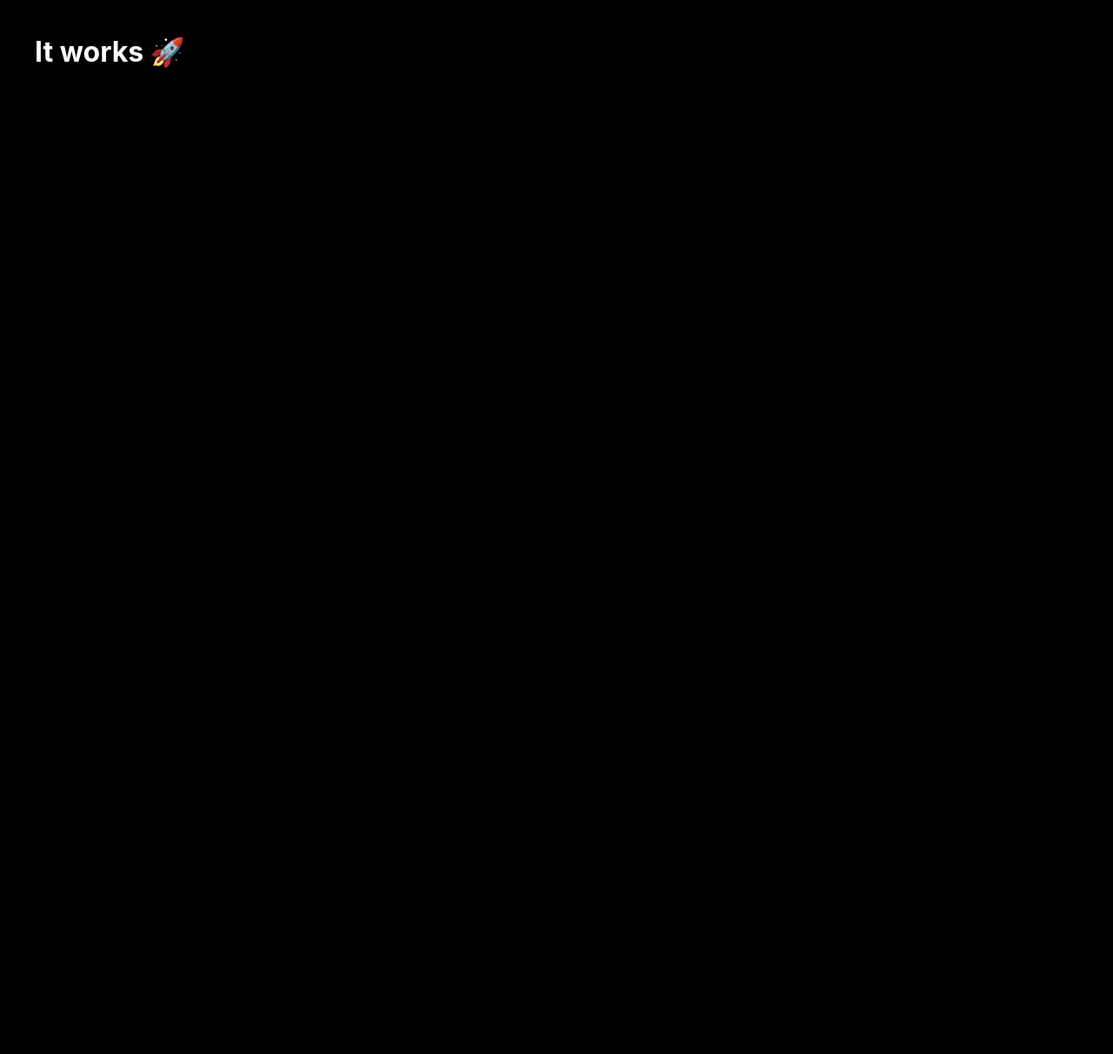
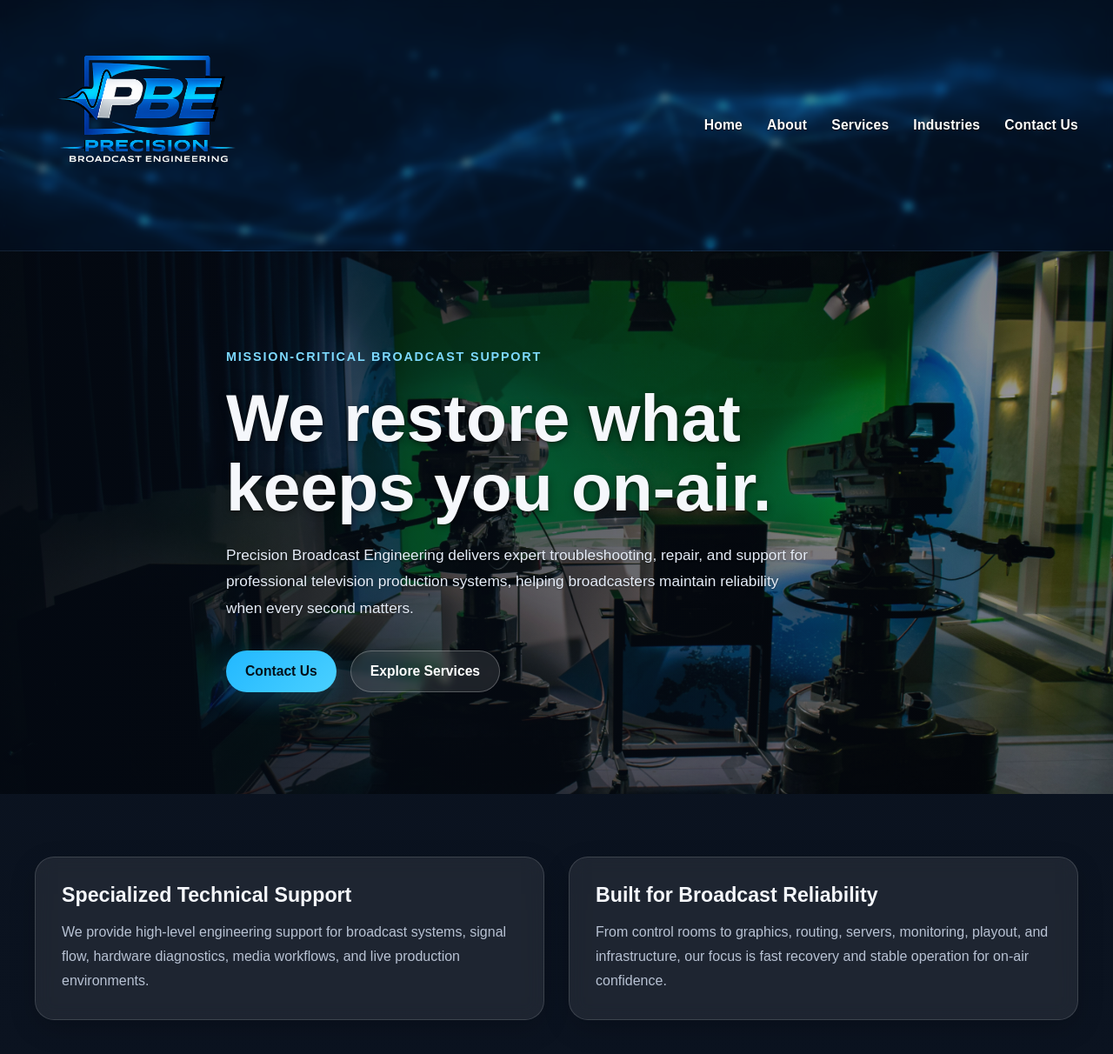
Before and after one commit to lmart828/pbe-website, a Next.js app: page / in a window 1280 px wide. Shown: the top 1212 px of the page at 87% size. Before the commit the page ends 800 px from the top, so only its background shows below. Built offline with nearby package versions, Linux system fonts and the light colour scheme.

Commit message:
update homepage layout and global styles

```diff
--- a/app/globals.css
+++ b/app/globals.css
@@ -1,49 +1,326 @@
-/* ========================= */
-/* RESET */
-/* ========================= */
+@import "tailwindcss";
+
+:root {
+  --background: #0a0f1a;
+  --foreground: #f5f7fb;
+  --muted: #b8c2d3;
+  --card: rgba(255, 255, 255, 0.08);
+  --card-border: rgba(255, 255, 255, 0.14);
+  --primary: #22b8ff;
+  --primary-dark: #0c7db8;
+  --secondary: rgba(255, 255, 255, 0.1);
+  --secondary-border: rgba(255, 255, 255, 0.25);
+}
+
 * {
   box-sizing: border-box;
+  margin: 0;
   padding: 0;
-  margin: 0;
 }
 
 html,
 body {
-  background-color: #000;
-  color: #fff;
-  font-family: Inter, ui-sans-serif, system-ui, -apple-system,
-    BlinkMacSystemFont, "Segoe UI", sans-serif;
+  max-width: 100%;
+  overflow-x: hidden;
 }
 
-/* ========================= */
-/* LINKS */
-/* ========================= */
-a {
-  text-decoration: none;
-  color: inherit;
+body {
+  background: var(--background);
+  color: var(--foreground);
+  font-family: Arial, Helvetica, sans-serif;
 }
 
-/* ========================= */
-/* NAV LINKS */
-/* ========================= */
-.nav-link {
-  color: rgba(255, 255, 255, 0.75);
-  font-weight: 500;
-  transition: all 0.25s ease;
+a {
+  color: inherit;
+  text-decoration: none;
 }
 
-.nav-link:hover {
-  color: #3aa0ff;
+.site-shell {
+  min-height: 100vh;
+  background: linear-gradient(180deg, #09111d 0%, #0b1320 100%);
 }
 
-/* ========================= */
-/* 🔥 IMAGE ZOOM ANIMATION */
-/* ========================= */
-@keyframes slowZoom {
-  0% {
-    background-size: 100%;
+.container {
+  width: min(1200px, calc(100% - 48px));
+  margin: 0 auto;
+}
+
+.topbar {
+  position: sticky;
+  top: 0;
+  z-index: 1000;
+  background-image: url("/header-bg.png");
+  background-size: cover;
+  background-position: center;
+  background-repeat: no-repeat;
+  border-bottom: 1px solid rgba(255, 255, 255, 0.08);
+}
+
+.topbar-overlay {
+  position: absolute;
+  inset: 0;
+  background: rgba(7, 12, 20, 0.45);
+  backdrop-filter: blur(4px);
+  -webkit-backdrop-filter: blur(4px);
+  pointer-events: none;
+}
+
+.navbar {
+  position: relative;
+  z-index: 2;
+  min-height: 96px;
+  display: flex;
+  align-items: center;
+  justify-content: space-between;
+  gap: 24px;
+  padding: 14px 0;
+}
+
+.logo-wrap {
+  display: flex;
+  align-items: center;
+  flex-shrink: 0;
+}
+
+.logo-img {
+  width: auto;
+  height: auto;
+  max-width: 260px;
+}
+
+.nav-links {
+  display: flex;
+  align-items: center;
+  gap: 28px;
+  flex-wrap: wrap;
+}
+
+.nav-links a {
+  color: #ffffff;
+  font-size: 0.98rem;
+  font-weight: 600;
+  letter-spacing: 0.2px;
+  transition:
+    opacity 0.25s ease,
+    transform 0.25s ease;
+  text-shadow:
+    0 1px 2px rgba(0, 0, 0, 0.65),
+    0 0 1px rgba(0, 0, 0, 0.8);
+}
+
+.nav-links a:hover {
+  opacity: 0.85;
+  transform: translateY(-1px);
+}
+
+.hero {
+  position: relative;
+  min-height: 78vh;
+  display: flex;
+  align-items: center;
+  background-size: cover;
+  background-position: center;
+  background-repeat: no-repeat;
+}
+
+.hero-overlay {
+  position: absolute;
+  inset: 0;
+  background:
+    linear-gradient(
+      90deg,
+      rgba(4, 10, 20, 0.86) 0%,
+      rgba(6, 13, 24, 0.68) 42%,
+      rgba(8, 14, 24, 0.4) 100%
+    );
+}
+
+.hero-content {
+  position: relative;
+  z-index: 2;
+  padding: 88px 0 96px;
+  max-width: 760px;
+}
+
+.eyebrow {
+  display: inline-block;
+  margin-bottom: 18px;
+  color: #7dd9ff;
+  font-size: 0.9rem;
+  font-weight: 700;
+  letter-spacing: 1.8px;
+  text-transform: uppercase;
+}
+
+.hero h1 {
+  font-size: clamp(2.6rem, 6vw, 5rem);
+  line-height: 1.05;
+  font-weight: 800;
+  max-width: 680px;
+  text-shadow:
+    0 2px 10px rgba(0, 0, 0, 0.45),
+    0 1px 2px rgba(0, 0, 0, 0.4);
+}
+
+.hero-text {
+  margin-top: 22px;
+  max-width: 680px;
+  color: #e5ecf7;
+  font-size: 1.08rem;
+  line-height: 1.75;
+  text-shadow: 0 1px 2px rgba(0, 0, 0, 0.35);
+}
+
+.hero-actions {
+  display: flex;
+  gap: 16px;
+  flex-wrap: wrap;
+  margin-top: 34px;
+}
+
+.btn {
+  display: inline-flex;
+  align-items: center;
+  justify-content: center;
+  min-height: 48px;
+  padding: 0 22px;
+  border-radius: 999px;
+  font-size: 0.98rem;
+  font-weight: 700;
+  transition:
+    transform 0.25s ease,
+    opacity 0.25s ease,
+    background 0.25s ease,
+    border-color 0.25s ease;
+}
+
+.btn:hover {
+  transform: translateY(-1px);
+}
+
+.btn-primary {
+  background: linear-gradient(135deg, var(--primary) 0%, #4ad0ff 100%);
+  color: #04111c;
+  box-shadow: 0 10px 28px rgba(34, 184, 255, 0.22);
+}
+
+.btn-primary:hover {
+  opacity: 0.94;
+}
+
+.btn-secondary {
+  background: var(--secondary);
+  color: #ffffff;
+  border: 1px solid var(--secondary-border);
+  backdrop-filter: blur(4px);
+  -webkit-backdrop-filter: blur(4px);
+}
+
+.btn-secondary:hover {
+  background: rgba(255, 255, 255, 0.16);
+}
+
+.home-section {
+  padding: 72px 0 90px;
+}
+
+.grid-two {
+  display: grid;
+  grid-template-columns: repeat(2, minmax(0, 1fr));
+  gap: 28px;
+}
+
+.card {
+  background: var(--card);
+  border: 1px solid var(--card-border);
+  border-radius: 22px;
+  padding: 30px;
+  backdrop-filter: blur(10px);
+  -webkit-backdrop-filter: blur(10px);
+  box-shadow: 0 10px 30px rgba(0, 0, 0, 0.18);
+}
+
+.card h2 {
+  margin-bottom: 14px;
+  font-size: 1.45rem;
+  line-height: 1.2;
+  font-weight: 750;
+}
+
+.card p {
+  color: var(--muted);
+  line-height: 1.75;
+  font-size: 1rem;
+}
+
+@media (max-width: 980px) {
+  .navbar {
+    flex-direction: column;
+    align-items: flex-start;
+    gap: 16px;
   }
-  100% {
-    background-size: 108%;
+
+  .nav-links {
+    gap: 18px;
+  }
+
+  .logo-img {
+    max-width: 220px;
+  }
+
+  .hero {
+    min-height: 72vh;
+  }
+
+  .hero-content {
+    padding: 72px 0 84px;
+  }
+
+  .grid-two {
+    grid-template-columns: 1fr;
   }
 }
+
+@media (max-width: 640px) {
+  .container {
+    width: min(100% - 28px, 1200px);
+  }
+
+  .topbar {
+    position: relative;
+  }
+
+  .navbar {
+    min-height: auto;
+    padding: 14px 0 18px;
+  }
+
+  .nav-links {
+    gap: 14px;
+  }
+
+  .nav-links a {
+    font-size: 0.94rem;
+  }
+
+  .logo-img {
+    max-width: 190px;
+  }
+
+  .hero-content {
+    padding: 60px 0 72px;
+  }
+
+  .hero-text {
+    font-size: 1rem;
+    line-height: 1.7;
+  }
+
+  .btn {
+    width: 100%;
+  }
+
+  .card {
+    padding: 24px;
+  }
+}
--- a/app/layout.js
+++ b/app/layout.js
@@ -2,7 +2,8 @@ import "./globals.css";
 
 export const metadata = {
   title: "Precision Broadcast Engineering",
-  description: "Test",
+  description:
+    "Engineering-level repair, troubleshooting, and technical support for mission-critical broadcast systems.",
 };
 
 export default function RootLayout({ children }) {
--- a/app/page.js
+++ b/app/page.js
@@ -1,7 +1,79 @@
-export default function Home() {
+import Image from "next/image";
+import Link from "next/link";
+
+export default function HomePage() {
   return (
-    <main style={{ padding: "40px", color: "white" }}>
-      <h1>It works 🚀</h1>
+    <main className="site-shell">
+      <header className="topbar">
+        <div className="topbar-overlay" />
+        <div className="container navbar">
+          <Link href="/" className="logo-wrap">
+            <Image
+              src="/logo.png"
+              alt="Precision Broadcast Engineering"
+              width={320}
+              height={110}
+              priority
+              className="logo-img"
+            />
+          </Link>
+
+          <nav className="nav-links">
+            <Link href="/">Home</Link>
+            <Link href="/about">About</Link>
+            <Link href="/services">Services</Link>
+            <Link href="/industries">Industries</Link>
+            <Link href="/contact">Contact Us</Link>
+          </nav>
+        </div>
+      </header>
+
+      <section
+        className="hero"
+        style={{ backgroundImage: "url('/broadcast-bg.jpg')" }}
+      >
+        <div className="hero-overlay" />
+        <div className="container hero-content">
+          <p className="eyebrow">Mission-Critical Broadcast Support</p>
+          <h1>We restore what keeps you on-air.</h1>
+          <p className="hero-text">
+            Precision Broadcast Engineering delivers expert troubleshooting,
+            repair, and support for professional television production systems,
+            helping broadcasters maintain reliability when every second matters.
+          </p>
+
+          <div className="hero-actions">
+            <Link href="/contact" className="btn btn-primary">
+              Contact Us
+            </Link>
+            <Link href="/services" className="btn btn-secondary">
+              Explore Services
+            </Link>
+          </div>
+        </div>
+      </section>
+
+      <section className="home-section">
+        <div className="container grid-two">
+          <div className="card">
+            <h2>Specialized Technical Support</h2>
+            <p>
+              We provide high-level engineering support for broadcast systems,
+              signal flow, hardware diagnostics, media workflows, and live
+              production environments.
+            </p>
+          </div>
+
+          <div className="card">
+            <h2>Built for Broadcast Reliability</h2>
+            <p>
+              From control rooms to graphics, routing, servers, monitoring,
+              playout, and infrastructure, our focus is fast recovery and stable
+              operation for on-air confidence.
+            </p>
+          </div>
+        </div>
+      </section>
     </main>
   );
 }
```
Also changed, not shown: public/logo.png (renamed from public/logo2.png).
